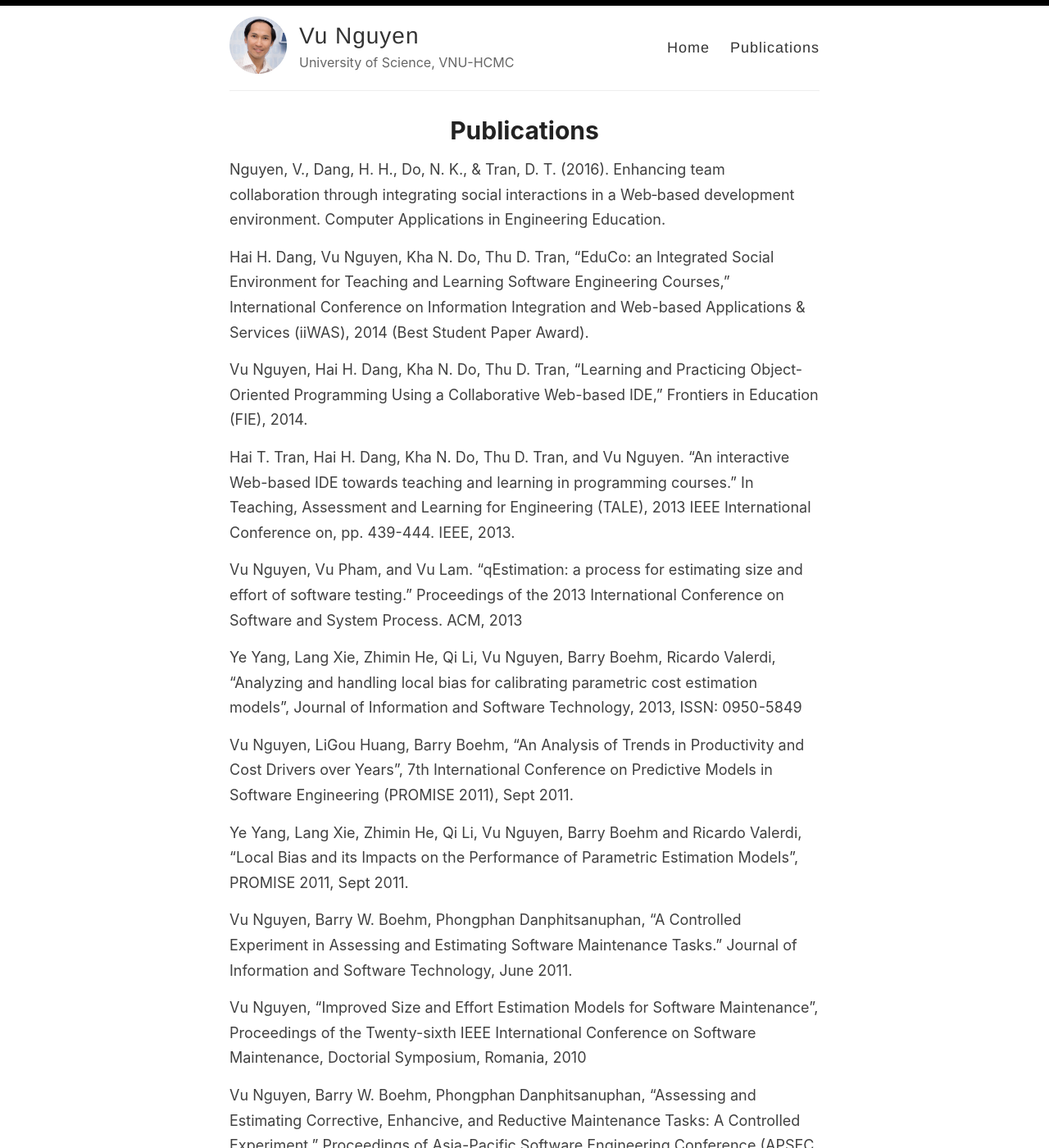
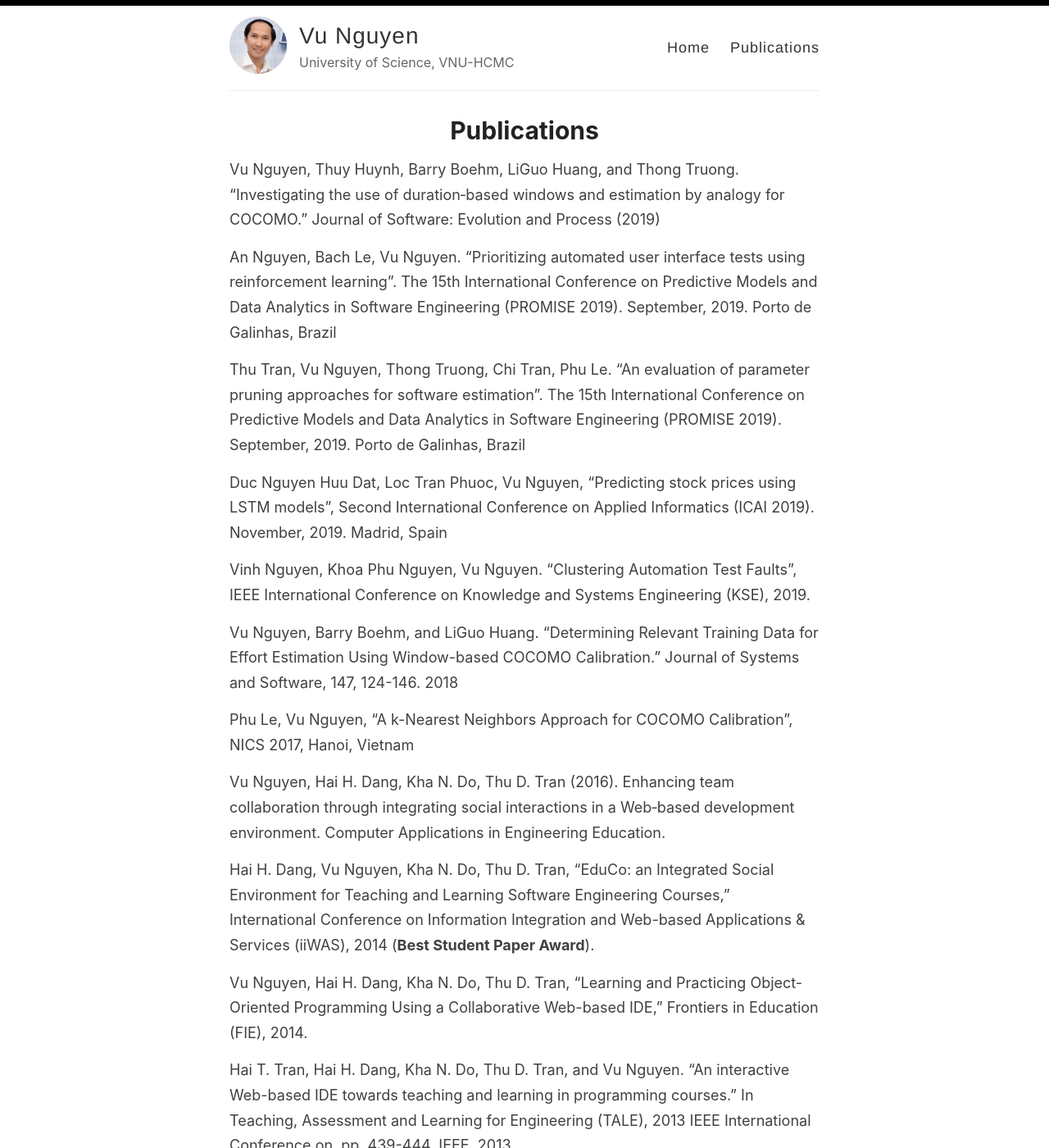
Before and after one commit to vuqngit/vuqngit.github.io, a Jekyll site: the page built from _pages/publications.md, in a window 1280 px wide and 1400 px high. Shown: the whole window at 82% size. Built offline with Jekyll 4.4.1, drawn with Linux system fonts in a browser that asks for light colours; some of the changed text lies outside the part shown.

Commit message:
Update publications.md

```diff
--- a/_pages/publications.md
+++ b/_pages/publications.md
@@ -4,9 +4,23 @@ title: Publications
 permalink: /publications/
 ---
 
-Nguyen, V., Dang, H. H., Do, N. K., & Tran, D. T. (2016). Enhancing team collaboration through integrating social interactions in a Web‐based development environment. Computer Applications in Engineering Education.
+Vu Nguyen, Thuy Huynh, Barry Boehm, LiGuo Huang, and Thong Truong. "Investigating the use of duration‐based windows and estimation by analogy for COCOMO." Journal of Software: Evolution and Process (2019)
 
-Hai H. Dang, Vu Nguyen, Kha N. Do, Thu D. Tran, “EduCo: an Integrated Social Environment for Teaching and Learning Software Engineering Courses,” International Conference on Information Integration and Web-based Applications & Services (iiWAS), 2014 (Best Student Paper Award).
+An Nguyen, Bach Le, Vu Nguyen. “Prioritizing automated user interface tests using reinforcement learning”. The 15th International Conference on Predictive Models and Data Analytics in Software Engineering (PROMISE 2019). September, 2019. Porto de Galinhas, Brazil
+
+Thu Tran, Vu Nguyen, Thong Truong, Chi Tran, Phu Le. “An evaluation of parameter pruning approaches for software estimation”. The 15th International Conference on Predictive Models and Data Analytics in Software Engineering (PROMISE 2019). September, 2019. Porto de Galinhas, Brazil
+
+Duc Nguyen Huu Dat, Loc Tran Phuoc, Vu Nguyen, “Predicting stock prices using LSTM models”, Second International Conference on Applied Informatics (ICAI 2019). November, 2019. Madrid, Spain
+
+Vinh Nguyen, Khoa Phu Nguyen, Vu Nguyen. “Clustering Automation Test Faults”, IEEE International Conference on Knowledge and Systems Engineering (KSE), 2019.
+
+Vu Nguyen, Barry Boehm, and LiGuo Huang. "Determining Relevant Training Data for Effort Estimation Using Window-based COCOMO Calibration." Journal of Systems and Software, 147, 124-146. 2018
+
+Phu Le, Vu Nguyen, “A k-Nearest Neighbors Approach for COCOMO Calibration”, NICS 2017, Hanoi, Vietnam
+
+Vu Nguyen, Hai H. Dang, Kha N. Do, Thu D. Tran (2016). Enhancing team collaboration through integrating social interactions in a Web‐based development environment. Computer Applications in Engineering Education.
+
+Hai H. Dang, Vu Nguyen, Kha N. Do, Thu D. Tran, “EduCo: an Integrated Social Environment for Teaching and Learning Software Engineering Courses,” International Conference on Information Integration and Web-based Applications & Services (iiWAS), 2014 (**Best Student Paper Award**).
 
 Vu Nguyen, Hai H. Dang, Kha N. Do, Thu D. Tran, “Learning and Practicing Object-Oriented Programming Using a Collaborative Web-based IDE,” Frontiers in Education (FIE), 2014.
 
```
Also changed, not shown: other parts of _pages/publications.md (+1 -1 lines).
